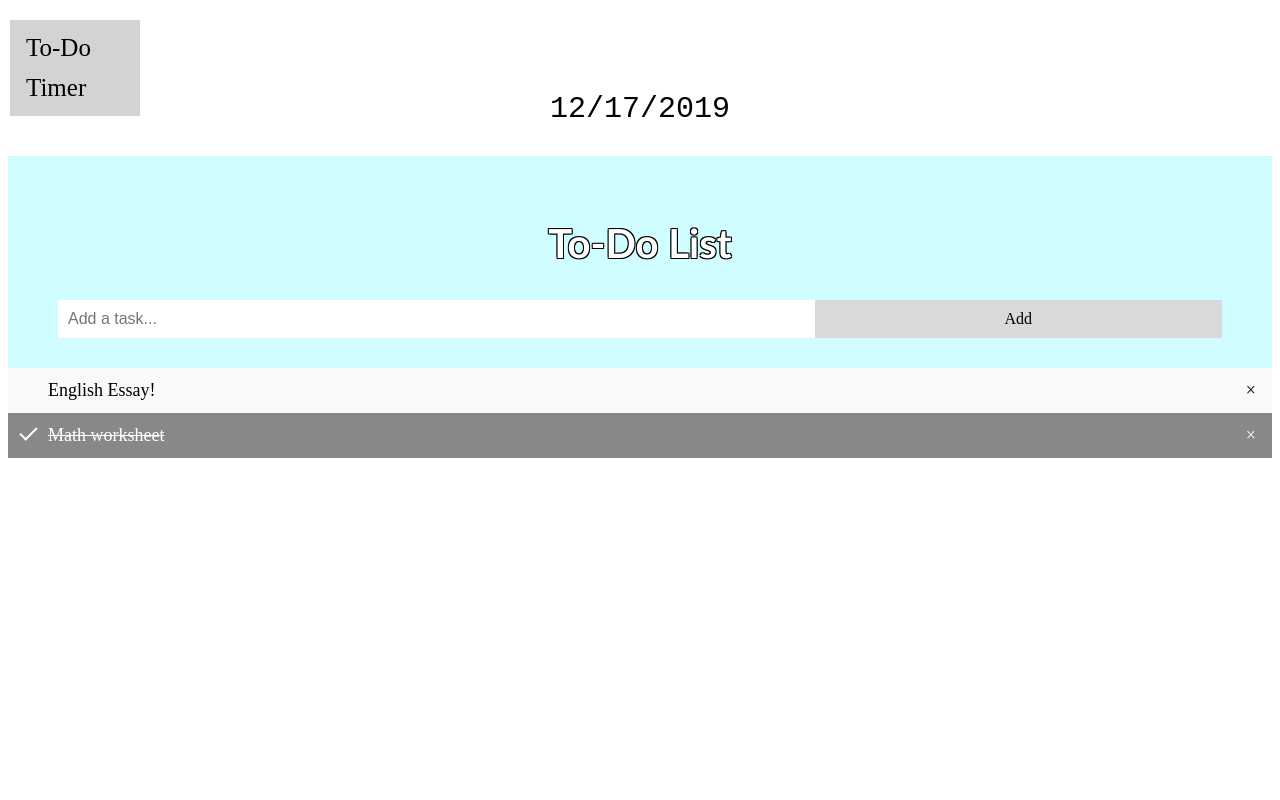
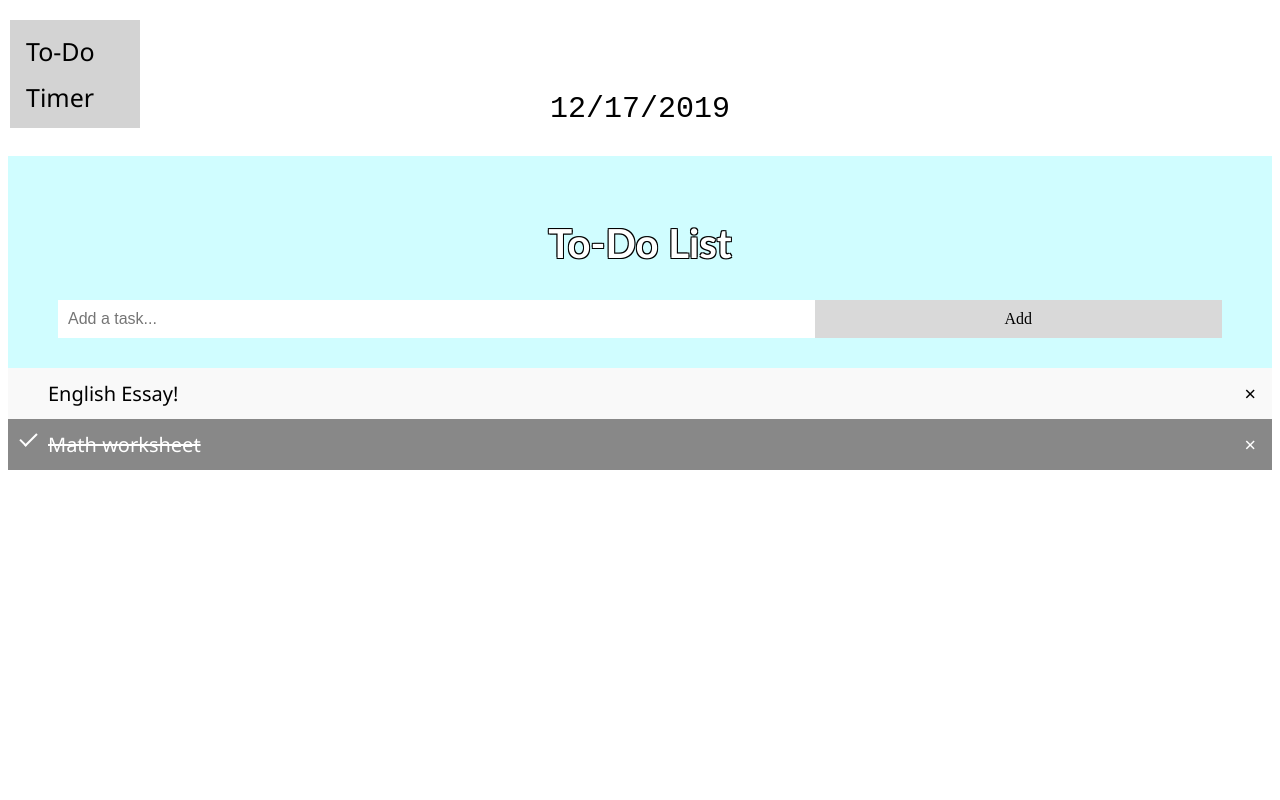
Before and after one commit to KelsieH/Final-Project, a plain HTML site: page index.html in a window 1280 px wide. Shown: the top 800 px of the page. Drawn offline with Linux system fonts and the light colour scheme.

Commit message:
actual final changes

```diff
--- a/jectProj.css
+++ b/jectProj.css
@@ -12,6 +12,7 @@
 .sidenav a {
     padding: 6px 8px 6px 16px;
     text-decoration: none;
+    font-family: 'Segoe UI', Tahoma, Geneva, Verdana, sans-serif;
     font-size: 25px;
     color: black;
     display: block;
@@ -47,8 +48,9 @@ ul li {
     position: relative;
     padding: 12px 8px 12px 40px;
     background: #eee;
-    font-size: 18px;
+    font-size: 20px;
     transition: 0.2s;
+    font-family: 'Segoe UI', Tahoma, Geneva, Verdana, sans-serif;
 
     -webkit-user-select: none;
     -moz-user-select: none;
```
Also changed, not shown: index.html (+2 -3 lines).
